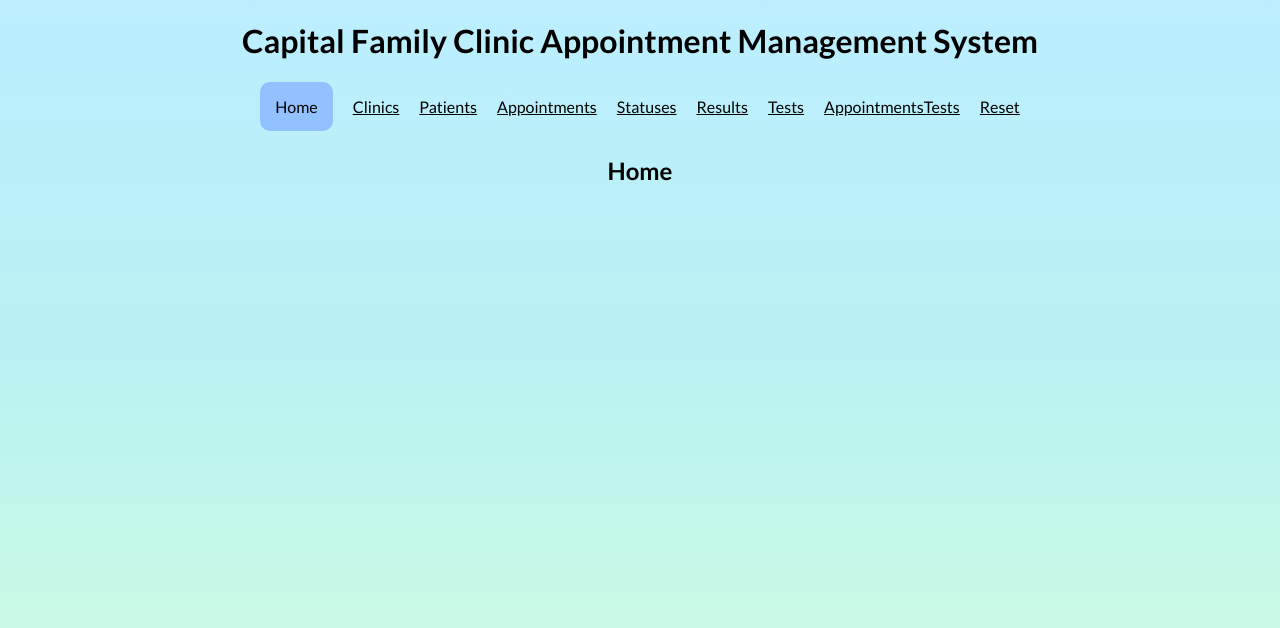
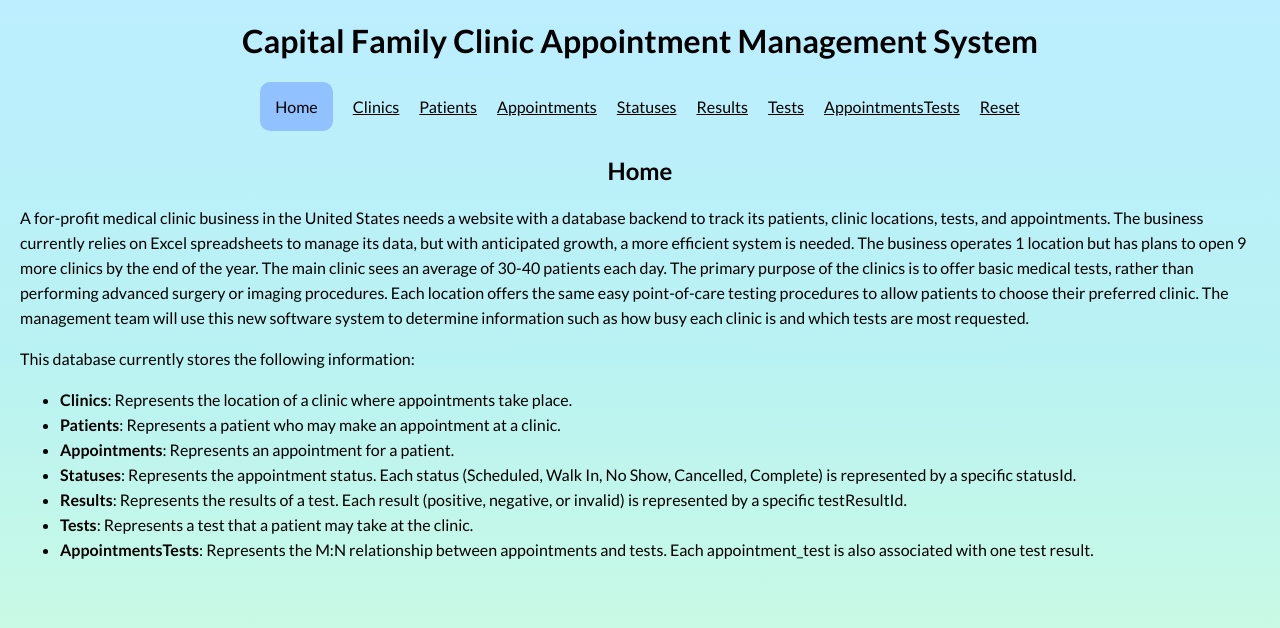
Before and after one commit to JDurham95/Clinic_appointment_management_system, a Flask app: page / in a window 1280 px wide. Shown: the top 628 px of the page. Run offline with Flask 3, Linux system fonts and the light colour scheme; parts of the project's set-up code (start-up, migrations or seed data) failed here and were passed over; some libraries are stand-ins or nearby versions.

Commit message:
Update home page

```diff
--- a/static/style.css
+++ b/static/style.css
@@ -18,6 +18,10 @@ html {
 
 body {
     margin: 0 20px;
+}
+
+p, ul {
+    line-height: 25px;
 }
 
 .red {
--- a/templates/home.j2
+++ b/templates/home.j2
@@ -12,4 +12,17 @@ Date: 5/2/2025
 
 <h2>Home</h2>
 
+<p>A for-profit medical clinic business in the United States needs a website with a database backend to track its patients, clinic locations, tests, and appointments. The business currently relies on Excel spreadsheets to manage its data, but with anticipated growth, a more efficient system is needed. The business operates 1 location but has plans to open 9 more clinics by the end of the year. The main clinic sees an average of 30-40 patients each day. The primary purpose of the clinics is to offer basic medical tests, rather than performing advanced surgery or imaging procedures. Each location offers the same easy point-of-care testing procedures to allow patients to choose their preferred clinic. The management team will use this new software system to determine information such as how busy each clinic is and which tests are most requested.</p>
+
+<p>This database currently stores the following information:</p>
+<ul>
+    <li><strong>Clinics</strong>: Represents the location of a clinic where appointments take place.</li>
+    <li><strong>Patients</strong>: Represents a patient who may make an appointment at a clinic.</li>
+    <li><strong>Appointments</strong>: Represents an appointment for a patient.</li>
+    <li><strong>Statuses</strong>: Represents the appointment status. Each status (Scheduled, Walk In, No Show, Cancelled, Complete) is represented by a specific statusId.</li>
+    <li><strong>Results</strong>: Represents the results of a test. Each result (positive, negative, or invalid) is represented by a specific testResultId.</li>
+    <li><strong>Tests</strong>: Represents a test that a patient may take at the clinic.</li>
+    <li><strong>AppointmentsTests</strong>: Represents the M:N relationship between appointments and tests. Each appointment_test is also associated with one test result.</li>
+</ul>
+
 {% endblock %}
```
